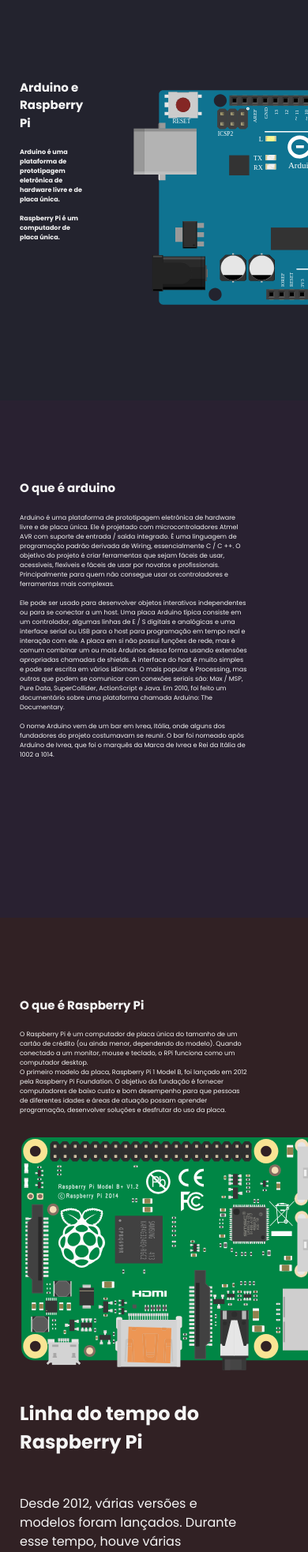
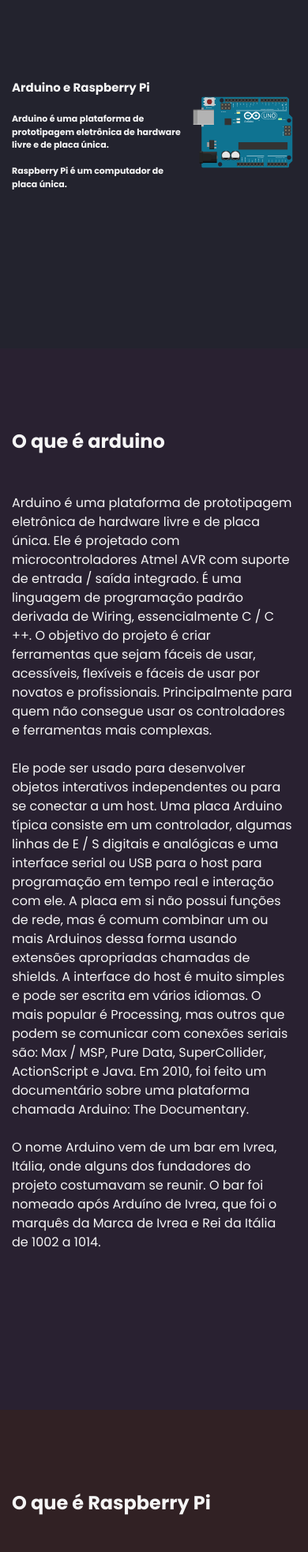
Before and after one commit to enricofs/iot-inter, a PHP site: page /arduino-and-raspberry.php in a window 390 px wide; the page is wider, and only the part inside the window is pictured. Shown: the part 68-2033 px from the top of that part at 79% size. Run offline with PHP 8.4, Linux system fonts and the light colour scheme; some libraries are stand-ins or nearby versions.

Commit message:
responsive modified

```diff
--- a/arduino-and-raspberry.php
+++ b/arduino-and-raspberry.php
@@ -3,7 +3,7 @@
   <head>
     <meta charset="UTF-8" />
     <meta http-equiv="X-UA-Compatible" content="IE=edge" />
-    <meta name="viewport" content="width=device-width, initial-scale=1.0" />
+    <meta name="viewport" content="width=device-width, initial-scale=1, minimum-scale=1">
     <title>Inter</title>
 
     <link rel="shortcut icon" href="./assets/imgs/favicon.ico" type="image/x-icon">
@@ -71,8 +71,8 @@
     <section class="fourth-section">
       <div class="container-main">
         <div class="container-sub">
-          <h2 class="title">O que é arduino </h2>
-          <p class="subtitle">
+          <h2>O que é arduino </h2><br><br>
+          <p>
             Arduino é uma plataforma de prototipagem eletrônica de hardware livre e de placa única. Ele é projetado com microcontroladores Atmel AVR com suporte de entrada / saída integrado. É uma linguagem de programação padrão derivada de Wiring, essencialmente C / C ++. O objetivo do projeto é criar ferramentas que sejam fáceis de usar, acessíveis, flexíveis e fáceis de usar por novatos e profissionais. Principalmente para quem não consegue usar os controladores e ferramentas mais complexas.<br>
 
             <br>Ele pode ser usado para desenvolver objetos interativos independentes ou para se conectar a um host. Uma placa Arduino típica consiste em um controlador, algumas linhas de E / S digitais e analógicas e uma interface serial ou USB para o host para programação em tempo real e interação com ele. A placa em si não possui funções de rede, mas é comum combinar um ou mais Arduinos dessa forma usando extensões apropriadas chamadas de shields. A interface do host é muito simples e pode ser escrita em vários idiomas. O mais popular é Processing, mas outros que podem se comunicar com conexões seriais são: Max / MSP, Pure Data, SuperCollider, ActionScript e Java. Em 2010, foi feito um documentário sobre uma plataforma chamada Arduino: The Documentary.<br>
@@ -86,8 +86,8 @@
     <section class="fifth-section" id="raspberry">
       <div class="container-main">
         <div class="container-sub">
-          <h2 class="title">O que é Raspberry Pi</h2>
-          <p class="subtitle">O Raspberry Pi é um computador de placa única do tamanho de um cartão de crédito (ou ainda menor, dependendo do modelo). Quando conectado a um monitor, mouse e teclado, o RPi funciona como um computador desktop.<br>
+          <h2>O que é Raspberry Pi</h2><br><br>
+          <p>O Raspberry Pi é um computador de placa única do tamanho de um cartão de crédito (ou ainda menor, dependendo do modelo). Quando conectado a um monitor, mouse e teclado, o RPi funciona como um computador desktop.<br>
 
             O primeiro modelo da placa, Raspberry Pi 1 Model B, foi lançado em 2012 pela Raspberry Pi Foundation. O objetivo da fundação é fornecer computadores de baixo custo e bom desempenho para que pessoas de diferentes idades e áreas de atuação possam aprender programação, desenvolver soluções e desfrutar do uso da placa.<br>
 
--- a/assets/css/style.css
+++ b/assets/css/style.css
@@ -7,6 +7,7 @@
 
 body {
   background: #23232e;
+  overflow-x: hidden;
 }
 
 a {
@@ -137,6 +138,7 @@
 
 .container-main .img {
   height: 400px;
+  width: 400px;
   margin-top: 0px;
 }
 
@@ -208,20 +210,12 @@
   overflow: hidden;
 }
 
-.second-section .container-main .img {
-  height: 400px;
-}
 
 /* THIRD SECTION */
 
 .third-section {
   background: rgb(33, 47, 49);
   overflow: hidden;
-}
-
-.third-section .container-main .img {
-  height: 500px;
-  margin-top: -80px;
 }
 
 /* FOURTH SECTION */
@@ -281,24 +275,62 @@
     margin-left: 25px;
     white-space: nowrap;
   }
+
+.section-video .container-main .container-sub .frame-video {
+  height: 410px;
 }
 
-@media (max-width: 999px) {
+}
+
+@media (max-width: 900px) {
+  .container-main .img {
+    height: 300px;
+    width: 300px;
+  }
+}
+
+@media (max-width: 750px) {
+  .container-main .img {
+    height: 255px;
+    width: 255px;
+  }
+
+  .section-video .container-main .container-sub .frame-video {
+  height: 339px;
+  }
+}
+
+@media (max-width: 600px) {
   .container-main {
     margin: 100px 25px 100px 25px;
   }
 
   .container-main .img {
-    height: 300px;
+    height: 175px;
+    width: 175px;
   }
 
-  .second-section .container-main .img {
-    height: 300px;
+  .container-main .container-sub .title {
+    font-size: 21px;
   }
 
-  .third-section .container-main .img {
-    height: 300px;
-    margin-top: 0px;
+  .container-main .container-sub .subtitle {
+    font-size: 12px;
+  }
+
+  .container-main .container-sub .div-btn .btn-continue {
+    white-space: nowrap;
+  }
+
+  .section-video .container-main .container-sub .frame-video {
+    height: 309px;
+  }
+}
+
+@media (max-width: 460px) {
+
+  .container-main {
+    margin: 100px 20px 100px 20px;
   }
 
   .container-main .container-sub .title {
@@ -306,10 +338,33 @@
   }
 
   .container-main .container-sub .subtitle {
-    font-size: 8px;
+    font-size: 11px;
   }
 
-  .container-main .container-sub .div-btn .btn-continue {
-    white-space: nowrap;
+  .section-video .container-main .container-sub .frame-video {
+    height: 230px;
   }
+
+
 }
+
+@media (max-width: 440px) {
+
+  .container-main {
+    margin: 100px 15px 100px 15px;
+  }
+
+  .container-main .img {
+    height: 135px;
+    width: 135px;
+  }
+
+  .container-main .container-sub {
+    padding-right: 5px;
+  }
+
+  .section-video .container-main .container-sub .frame-video {
+    height: 219px;
+  }
+
+}
--- a/donwload-guide.php
+++ b/donwload-guide.php
@@ -3,7 +3,7 @@
   <head>
     <meta charset="UTF-8" />
     <meta http-equiv="X-UA-Compatible" content="IE=edge" />
-    <meta name="viewport" content="width=device-width, initial-scale=1.0" />
+    <meta name="viewport" content="width=device-width, initial-scale=1, minimum-scale=1">
     <title>Inter</title>
 
     <link rel="shortcut icon" href="./assets/imgs/favicon.ico" type="image/x-icon">
--- a/embedded-system-education.php
+++ b/embedded-system-education.php
@@ -3,7 +3,7 @@
   <head>
     <meta charset="UTF-8" />
     <meta http-equiv="X-UA-Compatible" content="IE=edge" />
-    <meta name="viewport" content="width=device-width, initial-scale=1.0" />
+    <meta name="viewport" content="width=device-width, initial-scale=1, minimum-scale=1">
     <title>Inter</title>
 
     <link rel="shortcut icon" href="./assets/imgs/favicon.ico" type="image/x-icon">
@@ -70,8 +70,8 @@
     <section class="sixth-section">
       <div class="container-main">
         <div class="container-sub">
-          <h2 class="title">Sistemas embarcados na educação</h2>
-          <p class="subtitle">
+          <h2>Sistemas embarcados na educação</h2><br><br>
+          <p>
 	Antes de falarmos diretamente dos sistemas embarcados na educação, devemos entender a tecnologia em geral e como ela impacta de forma positiva as vidas dos alunos, professores e da instituição ao todo.<br>
 
     <br>A tecnologia é um importante aliado da educação. Além de expor os alunos a novas ferramentas cada vez mais necessárias no cotidiano pessoal e profissional, também oferece recursos para um processo de ensino mais flexível e dinâmico.<br>
--- a/embedded-system.php
+++ b/embedded-system.php
@@ -3,7 +3,7 @@
   <head>
     <meta charset="UTF-8" />
     <meta http-equiv="X-UA-Compatible" content="IE=edge" />
-    <meta name="viewport" content="width=device-width, initial-scale=1.0" />
+    <meta name="viewport" content="width=device-width, initial-scale=1, minimum-scale=1">
     <title>Inter</title>
 
     <link rel="shortcut icon" href="./assets/imgs/favicon.ico" type="image/x-icon">
@@ -71,8 +71,8 @@
 <section class="third-section">
       <div class="container-main">
         <div class="container-sub">
-          <h2 class="title">O que são sistemas embarcados?</h2>
-          <p class="subtitle">
+          <h2>O que são sistemas embarcados?</h2><br><br>
+          <p>
     Também chamado de sistema embutido, é um sistema microprocessado em que um computador está anexado ao sistema que ele controla. Um sistema embarcado pode realizar um conjunto de tarefas que foram predefinidas. O sistema é usado para tarefas específicas, e assim, através de engenharia é possível otimizar um determinado produto e diminuir o tamanho, bem como os recursos computacionais e o seu valor final. <br>
 
     <br>Estes podem ser definidos como dispositivos que funcionam como computadores, que contam com memória, processador, interface de entrada e saída, porém, com o diferencial que desempenham uma tarefa específica. Por essa razão, usamos o micro-ondas como exemplo. No geral, os sistemas são usados em aplicações sem muitas exigências. Os sistemas embarcados costumam ser projetados a partir de uma aplicação. O controle remoto é outro bom exemplo, dentro dele há processador, memória, software, enfim, todos os itens encontrados em um computador convencional. Sistemas embarcados costumam ser desenvolvidos para uma tarefa específica. O sistema pode ainda ser executado com recursos computacionais bastante limitados, ou seja, com a ausência de teclado, tela e mesmo com pouca memória.,<br>
--- a/form-feedback.php
+++ b/form-feedback.php
@@ -3,7 +3,7 @@
   <head>
     <meta charset="UTF-8" />
     <meta http-equiv="X-UA-Compatible" content="IE=edge" />
-    <meta name="viewport" content="width=device-width, initial-scale=1.0" />
+    <meta name="viewport" content="width=device-width, initial-scale=1, minimum-scale=1">
     <title>Inter</title>
 
     <link rel="shortcut icon" href="./assets/imgs/favicon.ico" type="image/x-icon">
--- a/index.php
+++ b/index.php
@@ -3,7 +3,7 @@
   <head>
     <meta charset="UTF-8" />
     <meta http-equiv="X-UA-Compatible" content="IE=edge" />
-    <meta name="viewport" content="width=device-width, initial-scale=1.0" />
+    <meta name="viewport" content="width=device-width, initial-scale=1, minimum-scale=1">
     <title>Inter</title>
 
     <link rel="shortcut icon" href="./assets/imgs/favicon.ico" type="image/x-icon">
@@ -70,7 +70,7 @@
 
     <section class="section-video">
       <div class="container-main">
-        <div class="container-sub">
+        <div class="container-sub" style="padding-right: unset;">
           <h2 class="title">Vídeo sobre IOT - Interdisciplinar</h2>
           <iframe class="frame-video" src="https://www.youtube.com/embed/SxItKPTqPMk" title="Vídeo do YouTube sobre Internet das Coisas" frameborder="0" allow="accelerometer; autoplay; clipboard-write; encrypted-media; gyroscope; picture-in-picture" allowfullscreen></iframe>
           <h3 class="subtitle">
--- a/iot-education.php
+++ b/iot-education.php
@@ -2,6 +2,7 @@
 <html>
 <head>
     <meta charset="utf-8">
+    <meta name="viewport" content="width=device-width, initial-scale=1, minimum-scale=1">
     <title> IoT na educação  </title>
 
     <link rel="shortcut icon" href="./assets/imgs/favicon.ico" type="image/x-icon">
@@ -69,8 +70,8 @@
   <section class="octave-section">
       <div class="container-main">
         <div class="container-sub">
-          <h2 class="title">A tecnologia IoT nas instituições de ensino</h2>
-          <p class="subtitle">
+          <h2>A tecnologia IoT nas instituições de ensino</h2><br><br>
+          <p>
             A UNESCO(Organização das Nações Unidas para a Educação, a Ciência
             a Cultura) destaca, entre outros benefícios, que as Tecnologias
             contribuem para “a qualidade de ensino e aprendizagem, o
--- a/iot.php
+++ b/iot.php
@@ -3,7 +3,7 @@
   <head>
     <meta charset="UTF-8" />
     <meta http-equiv="X-UA-Compatible" content="IE=edge" />
-    <meta name="viewport" content="width=device-width, initial-scale=1.0" />
+    <meta name="viewport" content="width=device-width, initial-scale=1, minimum-scale=1">
     <title>Inter</title>
 
     <link rel="shortcut icon" href="./assets/imgs/favicon.ico" type="image/x-icon">
@@ -69,8 +69,8 @@
     <section class="seventh-section">
       <div class="container-main">
         <div class="container-sub">
-          <h2 class="title"> O que é IoT? </h2>
-          <p class="subtitle">
+          <h2> O que é IoT? </h2><br><br>
+          <p>
 
     <br>A Internet das Coisas (IoT) descreve a rede de — “objetos físicos” — incorporados a sensores, software e outras tecnologias com o objetivo de conectar e trocar dados com outros dispositivos e sistemas pela internet. Esses dispositivos variam de objetos domésticos comuns a ferramentas industriais sofisticadas. Com mais de 7 bilhões de dispositivos IoT conectados hoje, os especialistas esperam que esse número cresça para 10 bilhões em 2020 e 22 bilhões em 2025. <br>
 
--- a/painel-team.php
+++ b/painel-team.php
@@ -3,7 +3,7 @@
   <head>
     <meta charset="UTF-8" />
     <meta http-equiv="X-UA-Compatible" content="IE=edge" />
-    <meta name="viewport" content="width=device-width, initial-scale=1.0" />
+    <meta name="viewport" content="width=device-width, initial-scale=1, minimum-scale=1">
     <title>Inter</title>
 
     <link rel="shortcut icon" href="./assets/imgs/favicon.ico" type="image/x-icon">
--- a/problem.php
+++ b/problem.php
@@ -2,6 +2,7 @@
 <html>
 <head>
     <meta charset="utf-8">
+    <meta name="viewport" content="width=device-width, initial-scale=1, minimum-scale=1">
     <title> O problema </title>
 
     <link rel="shortcut icon" href="./assets/imgs/favicon.ico" type="image/x-icon">
--- a/truancy-school.php
+++ b/truancy-school.php
@@ -3,7 +3,7 @@
   <head>
     <meta charset="UTF-8" />
     <meta http-equiv="X-UA-Compatible" content="IE=edge" />
-    <meta name="viewport" content="width=device-width, initial-scale=1.0" />
+    <meta name="viewport" content="width=device-width, initial-scale=1, minimum-scale=1">
     <title>Inter</title>
 
     <link rel="shortcut icon" href="./assets/imgs/favicon.ico" type="image/x-icon">
@@ -71,8 +71,8 @@
 <section class="second-section">
       <div class="container-main">
         <div class="container-sub">
-          <h2 class="title">Evasão escolar</h2>
-          <p class="subtitle">
+          <h2>Evasão escolar</h2><br><br>
+          <p>
 	A pandemia de covid-19 amplificou muitos dos problemas sociais enfrentados no Brasil, e um dos sintomas que atingiram em cheio a educação no país foi o aumento da evasão escolar.<br>
 
     <br>Chamamos de evasão escolar quando o estudante, por algum motivo, deixa de ir às aulas, abandonando a escola durante o ano letivo e não retornando para se matricular no ano seguinte.<br>
```
